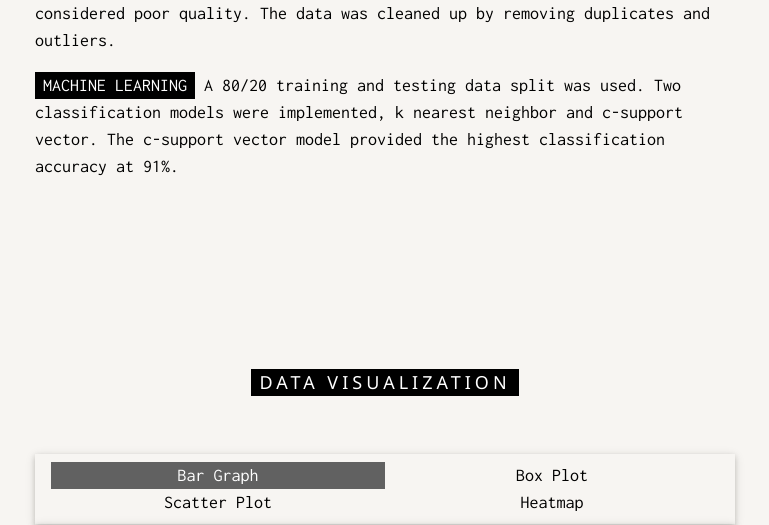
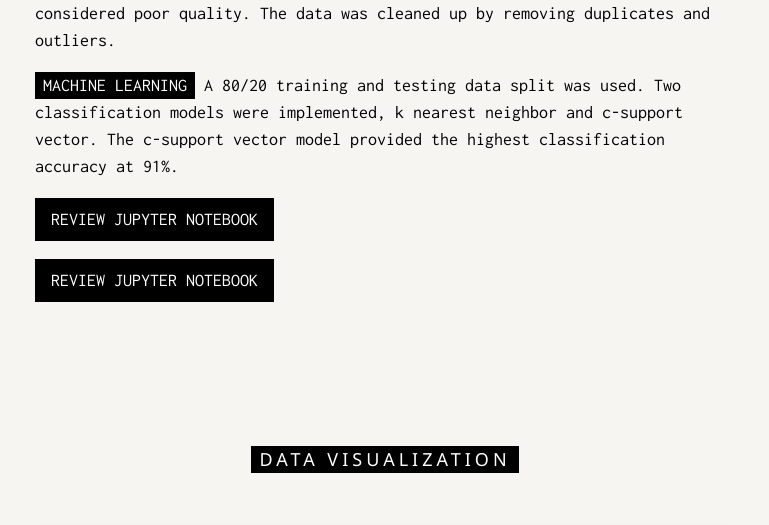
Before and after one commit to amanda-adalee/wine-quality-prediction, a Flask app: page /home in a window 1280 px wide. Shown: the part 2052-2577 px from the top of the page, without its empty margins (255-1024 px from the left). Run offline with Flask 2, Linux system fonts and the light colour scheme; parts of the project's set-up code (start-up, migrations or seed data) failed here and were passed over.

Commit message:
flask deployment

```diff
--- a/app.py
+++ b/app.py
@@ -1,5 +1,3 @@
-import pathlib
-
 from flask import Flask, render_template, redirect, url_for, request
 
 import pickle
@@ -17,6 +15,7 @@ from sklearn.svm import SVC
 import ipywidgets
 import warnings
 warnings.filterwarnings('ignore')
+import pathlib
 
 # load model
 filename = "svc.pkl"
--- a/templates/web.html
+++ b/templates/web.html
@@ -114,6 +114,9 @@ body, html {
 
       <p><span class="w3-tag">MACHINE LEARNING</span> A 80/20 training and testing data split was used. Two classification models were implemented, k nearest neighbor and c-support vector. The c-support vector model provided the highest classification accuracy at 91%.</p>
 
+      <p><button class="w3-button w3-black" type="submit">REVIEW JUPYTER NOTEBOOK </button></p>
+      <a href="https://google.com" class="w3-button w3-black" type="submit">REVIEW JUPYTER NOTEBOOK</a>
+
       <br>
       <br>
       <br>
```
Also changed, not shown: 1 other file.
